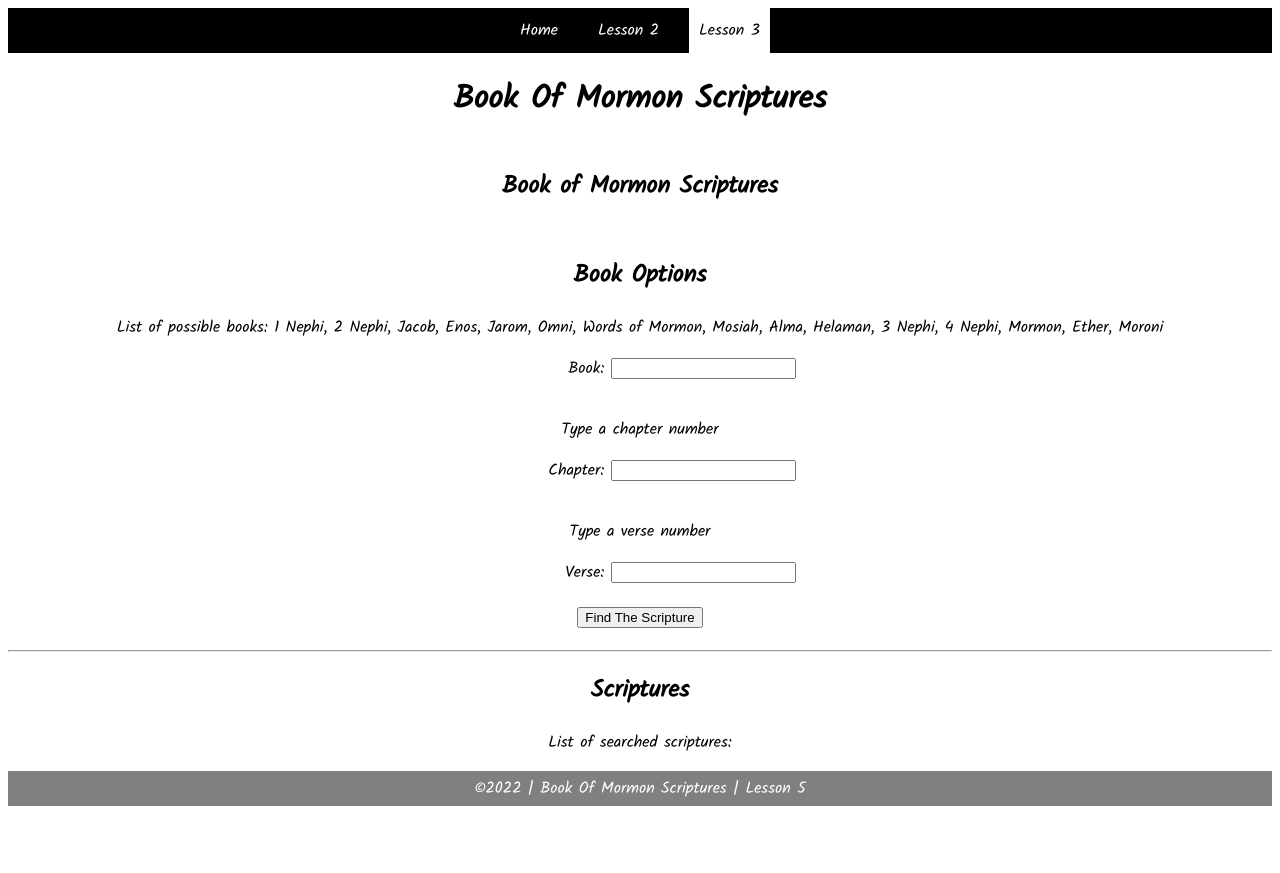
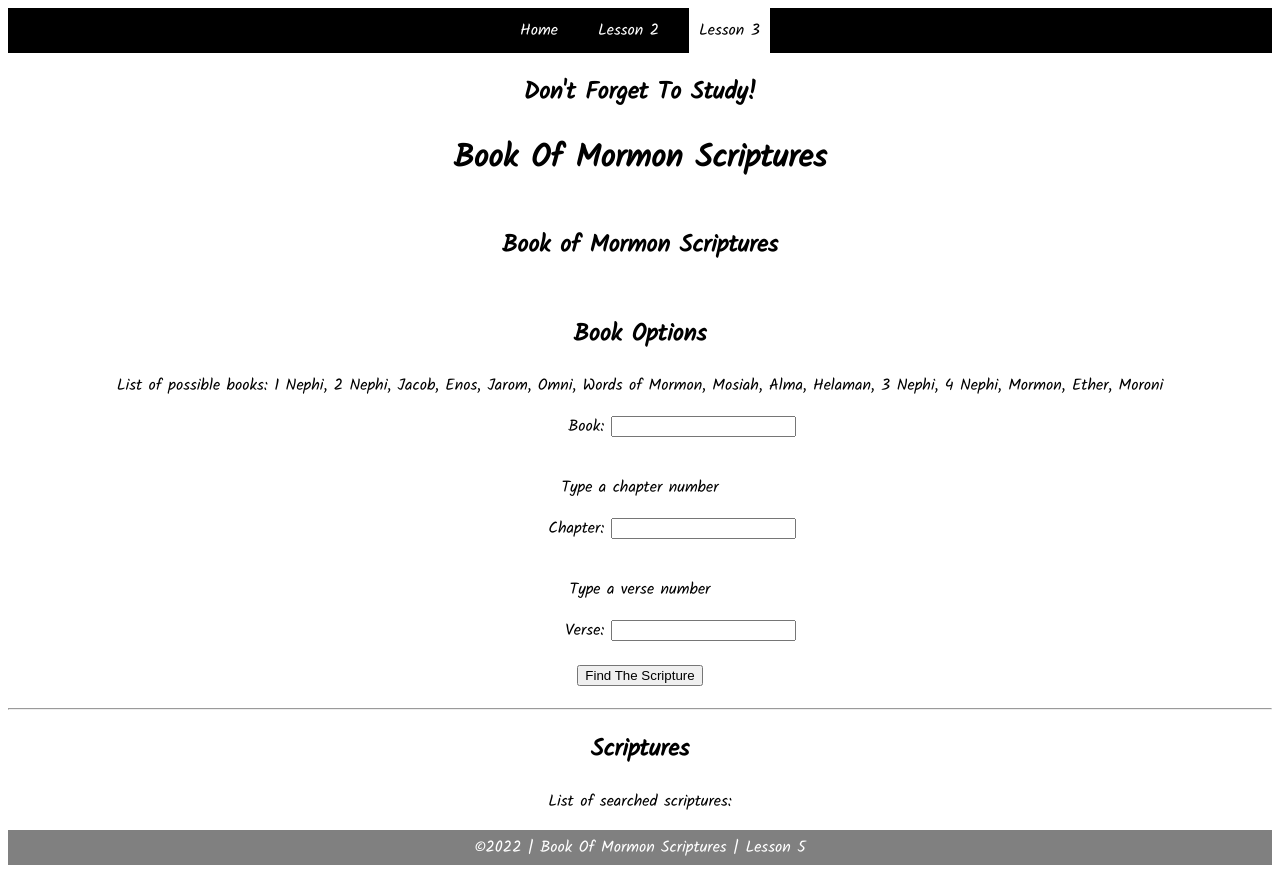
Before and after one commit to GarrenBYU/cse121b, a plain HTML site: page week05/index.html in a window 1280 px wide. Before the commit the page ends 814 px from the top, so only its background shows below. Drawn offline with Linux system fonts and the light colour scheme; no server answers.

Commit message:
updates to include conditionals

```diff
--- a/week05/index.html
+++ b/week05/index.html
@@ -20,6 +20,7 @@
         </ul>
     </nav>
     <header>
+        <h2 id="day"></h2>
         <h1>Book Of Mormon Scriptures</h1>
     </header>
     <main>
--- a/week05/scripts/main.js
+++ b/week05/scripts/main.js
@@ -17,6 +17,14 @@
 y = d.getFullYear()
 
 document.querySelector('#year').textContent = y
+
+let day = d.getDay();
+if(day == 6){
+    document.querySelector("#day").innerHTML = `Go to church it is Sunday!`
+}
+else{
+    document.querySelector("#day").innerHTML = `Don't Forget To Study!`
+}
 
 
 let scriptures = []
```
